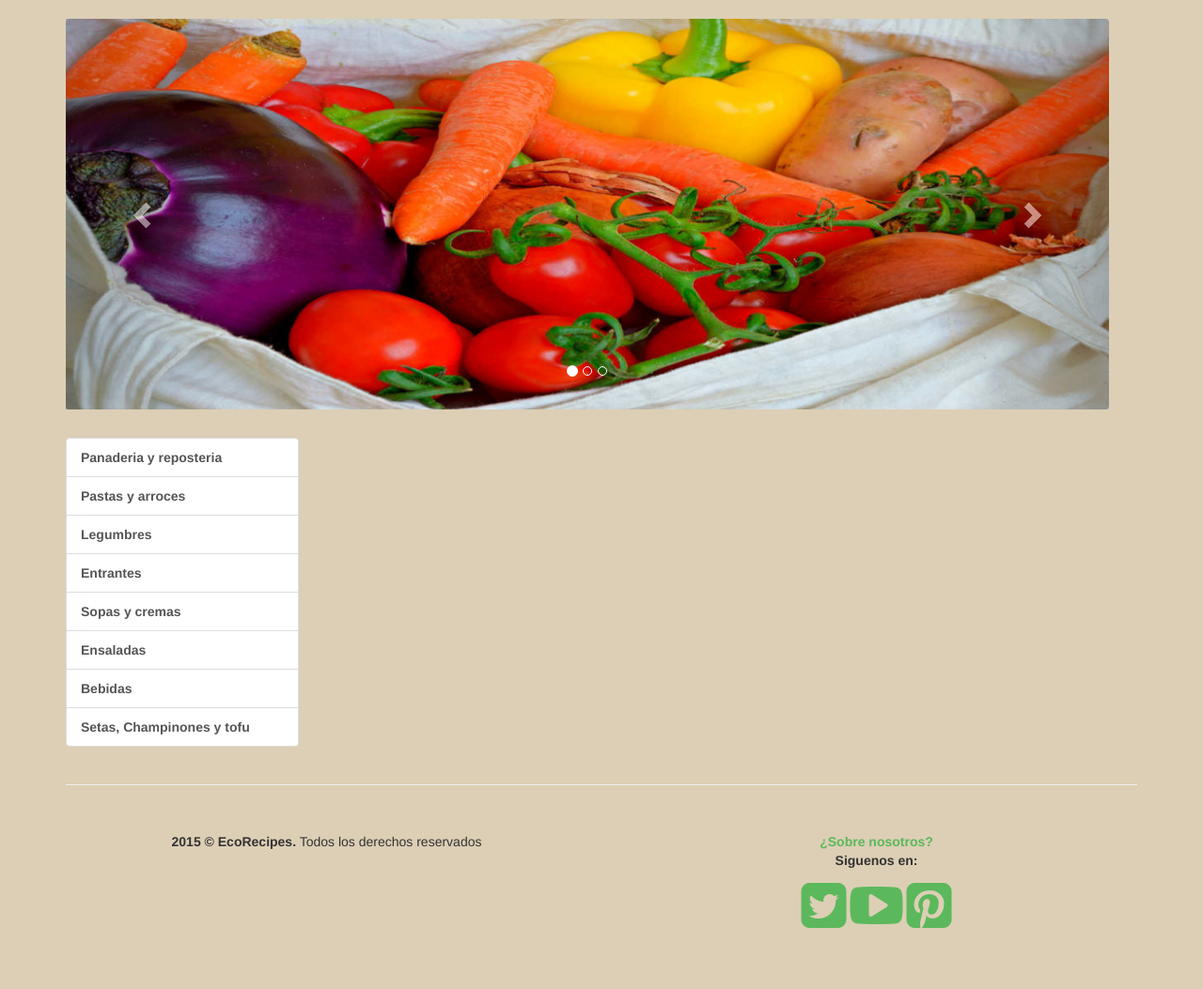
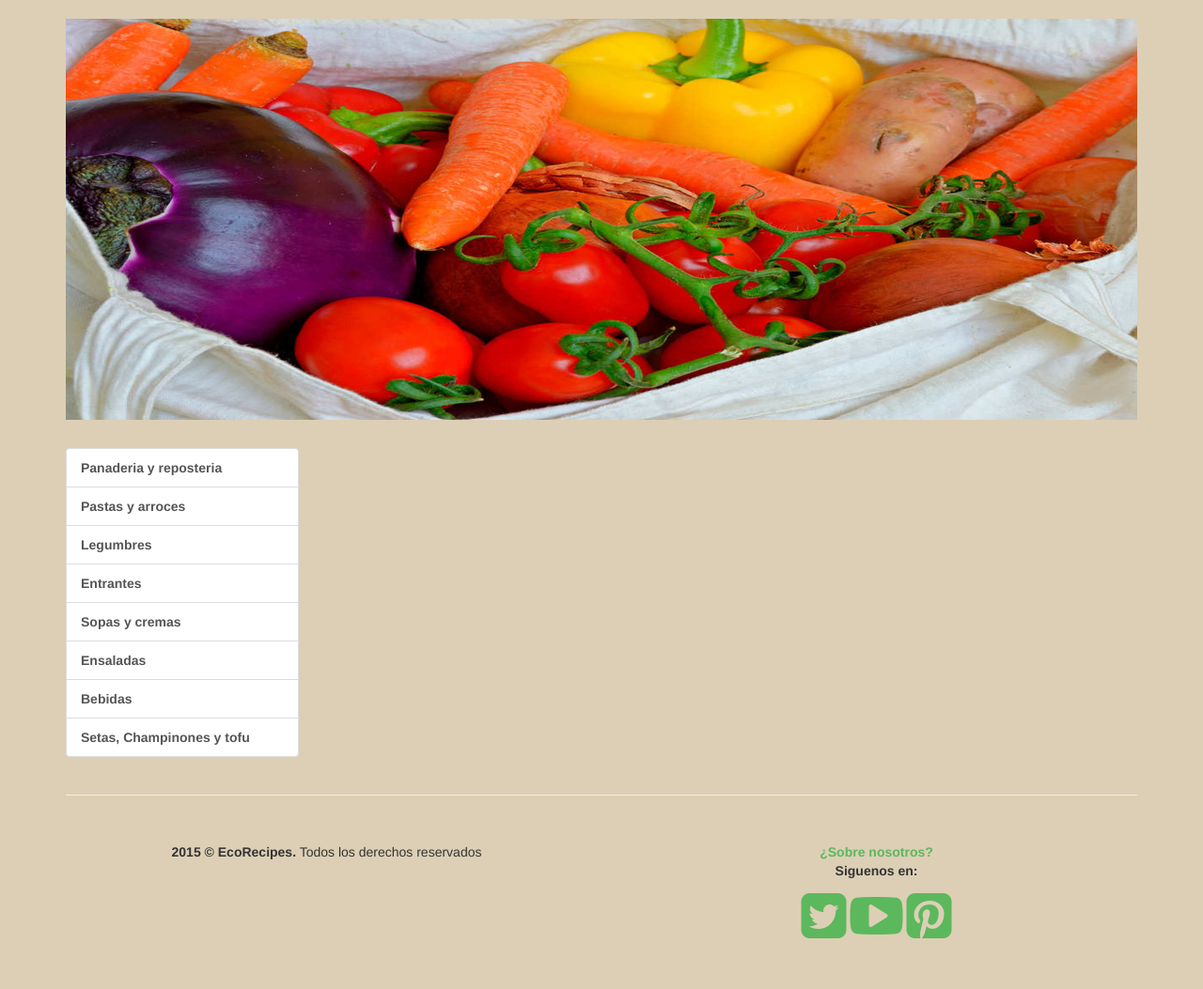
Before and after one commit to ajaniramon/2DAW-Tienda, a PHP site: page / in a window 1280 px wide. Shown: the part 121-1174 px from the top of the page at 94% size. Before the commit the page ends 1109 px from the top, so only its background shows below. Run offline with PHP 8.4, Linux system fonts and the light colour scheme; data comes from the database, SQL or seed files in the repository; data that the repository does not hold is empty.

Commit message:
Landing page

```diff
--- /dev/null
+++ b/css/landingpage.css
@@ -0,0 +1,32 @@
+.landingpage {
+	height:100%;
+}
+
+.slide {
+	top:0;
+	left:0;
+	height:100%;
+	width: 100%;
+
+	/* this would be vendor prefixed:*/
+	transition: height 0.9s ease-in-out;
+}
+
+/* Muestra solo el slide primero el de mayor z */
+.slide:nth-child(0) { z-index:10; }
+.slide:nth-child(1) { z-index:9; }
+.slide:nth-child(2) { z-index:8; }
+
+#project0 {
+	background-color: #000
+}
+
+#project1 {
+	background-color: #000;
+	display : none;
+}
+
+#project2 {
+	background-color: #000;
+	display : none;
+}
--- a/css/shop-homepage.css
+++ b/css/shop-homepage.css
@@ -14,14 +14,10 @@ body {
     width: 100%;
 }
 
-.carousel-holder {
+.landingpage {
     margin-bottom: 30px;
     width: 100%;
-}
-
-.carousel-control,
-.item {
-    border-radius: 4px;
+    float: left;
 }
 
 .caption {
@@ -126,10 +122,6 @@ a.drill:hover{
 
 /* ./CARRITO */
 
-#contenedor{
-  min-height: 500px;/*Respetar altura de la pantalla de perfil*/
-}
-
 .centrado{
   margin: 0px auto;
   text-align: center;
@@ -159,11 +151,11 @@ a.drill:hover{
     text-decoration: none;
 }
 
-#categorias, #categoriasCuenta{
+#categorias{
   font-weight: bold;
 }
 
-#categorias a:hover, #categoriasCuenta a:hover{
+#categorias a:hover{
   background-color: #46B546;
   color: white;
 }
@@ -175,31 +167,10 @@ a.drill:hover{
   display: none; /*Para que el fade in funcione (animación de aparecer)*/
 }
 
-#contenedorCuenta{
-  background-color: white;
-  border-radius: 5px;
-  padding-bottom: 5px;
-}
-
-#productos h3, #contenedorCuenta h3{
+#productos h3{
   border-bottom: 1px solid grey;
   padding: 8px 0px 5px 15px;
 }
-
-/*----- AQUI -----*/
-
-.datosCuenta{
-  padding: 20px 40px;
-}
-
-.datosFactura{
-  margin-bottom: 10px;
-}
-
-.pdfImg{
-  cursor: pointer;
-}
-/*----------------*/
 
 .flechas_derecha {
   float: right;
@@ -251,7 +222,7 @@ a.social:link{
 /* Media Querys
 ------------------------------------------------------------------------------*/
 @media all and (max-width: 991px) {
-  .carousel-padre{
+  .landingpage-padre{
     display: none;
   }
 
--- a/index.html
+++ b/index.html
@@ -17,6 +17,8 @@
 <link rel="stylesheet" type="text/css" href="dist/sweetalert.css">
     <link href="css/shop-homepage.css" rel="stylesheet">
 
+  	<link rel="stylesheet" href="css/landingpage.css"/>
+
     <link rel="stylesheet" href="css/font-awesome.min.css">
 
     <script src="./js/clases.js"></script>
@@ -30,19 +32,17 @@
 
         <div class="container">
             <div class="navbar-header">
-              <a href="index.html">
-                <img src="img/logo.png" alt="EcoRecipes">
-              </a>
+              <img src="img/logo.png" alt="EcoRecipes">
             </div>
             <div id="capaCarrito">
               <button id="verLoginBT" type="button" class="btn btn-default btn-lg button-wrapper">
               <a>
-                <i class="fa fa-user fa-2x"> <p class="ocultar"> a </p></i>
+              <i class="fa fa-user fa-2x"> <p class="ocultar"> a </p></i>
               </a>
               </button>
                 <button id="verCarritoBT" type="button" class="btn btn-default btn-lg button-wrapper">
                   <a>
-                    <i class="fa fa-shopping-cart fa-1x"><p class="ocultar"> a </p> </i>
+                    <i class="fa fa-shopping-cart fa-1x"><p class="ocultar"> a </p> </i><!--glyphicon glyphicon-shopping-cart-->
                   </a>
                 </button>
             </div>
@@ -50,39 +50,26 @@
     </nav>
 
     <!-- Page Content -->
-      <div id="contenedor" class="container">
+      <div class="container">
           <div class="row">
               <div class="col-md-12">
-                  <div class="row carousel-padre carousel-holder">
-                      <div class="col-md-12">
-                          <div id="carousel-example-generic" class="carousel slide " data-ride="carousel">
-                              <ol class="carousel-indicators">
-                                  <li data-target="#carousel-example-generic" data-slide-to="0" class="active"></li>
-                                  <li data-target="#carousel-example-generic" data-slide-to="1"></li>
-                                  <li data-target="#carousel-example-generic" data-slide-to="2"></li>
-                              </ol>
-                              <div class="carousel-inner">
-                                  <div class="item active">
-                                      <img class="slide-image" src="img/carrusel1.jpg" alt="">
-                                  </div>
-                                  <div class="item">
-                                      <img class="slide-image" src="img/carrusel2.jpg" alt="">
-                                  </div>
-                                  <div class="item">
-                                      <img class="slide-image" src="img/carrusel3.jpg" alt="">
-                                  </div>
-                              </div>
-                              <a class="left carousel-control" href="#carousel-example-generic" data-slide="prev">
-
-                                  <span class="glyphicon glyphicon-chevron-left"><p class="ocultar">a</p></span>
-                              </a>
-                              <a class="right carousel-control" href="#carousel-example-generic" data-slide="next">
-                                <span class="glyphicon glyphicon-chevron-right"><p class="ocultar">a</p></span>
-                              </a>
-                          </div>
+                  <div class="landingpage">
+                		<section id="project0" class="slide active">
+                			<div>
+                        <img src="img/carrusel1.jpg" alt="">
                       </div>
-
-                  </div>
+                		</section>
+                		<section id="project1" class="slide">
+                      <div>
+                        <img src="img/carrusel2.jpg" alt="">
+                      </div>
+                		</section>
+                		<section id="project2" class="slide">
+                      <div>
+                        <img src="img/carrusel3.jpg" alt="">
+                      </div>
+                		</section>
+                </div>
               </div>
 
               <div class="col-md-3">
@@ -172,11 +159,6 @@
         </div>
       </div>
 
-
-
-
-
-
     <div class="container">
 
         <hr>
@@ -208,5 +190,7 @@
 
     <script src="js/jquery.js"></script>
     <script src="js/bootstrap.min.js"></script>
+    <script type="text/javascript" src="js/Scroll.js"></script>
+
 </body>
 </html>
```
Also changed, not shown: js/Scroll.js (added, +53 -0 lines).
